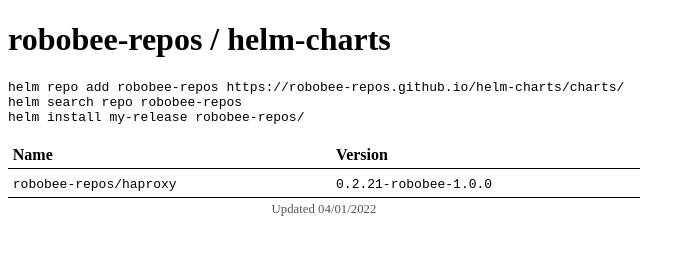
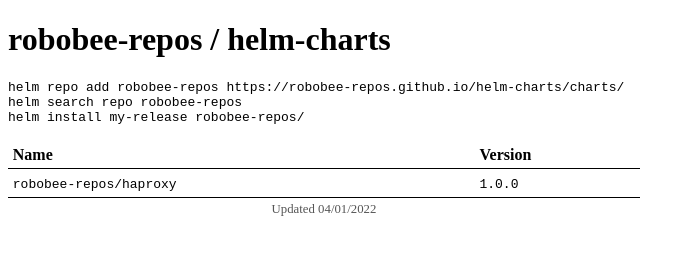
Before and after one commit to robobee-repos/helm-charts, a plain HTML site: page charts/index.html in a window 1280 px wide. Shown: the whole page, without its empty margins (0-695 px from the left). Drawn offline with Linux system fonts and the light colour scheme.

```diff
--- a/charts/index.html
+++ b/charts/index.html
@@ -69,7 +69,7 @@
 
 <tr>
 <td><code>robobee-repos/haproxy</code></td>
-<td><code>0.2.21-robobee-1.0.0</code></td>
+<td><code>1.0.0</code></td>
 </tr>
 
 <tfoot>
```
